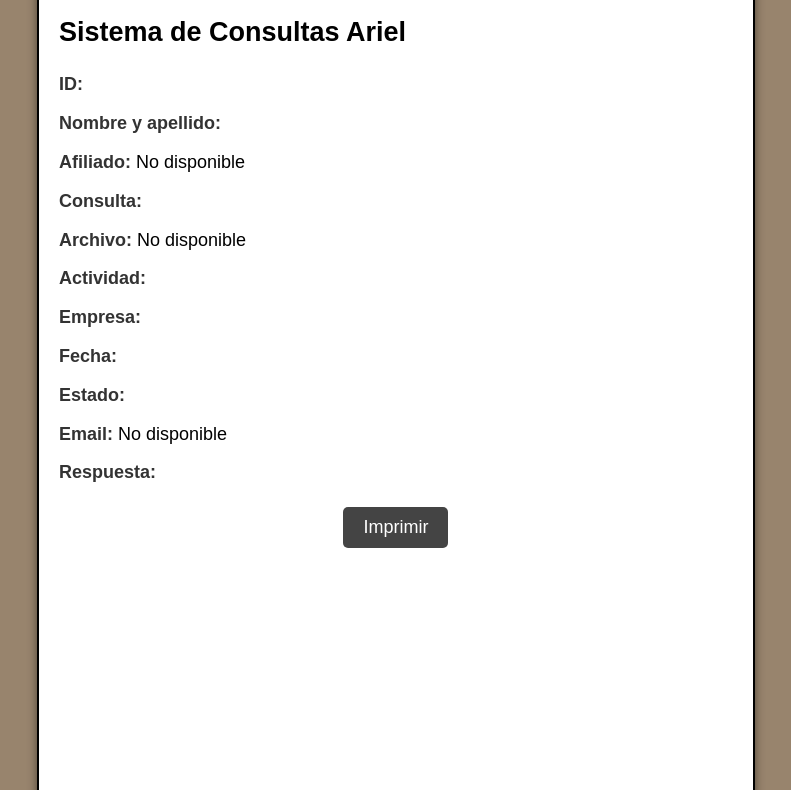
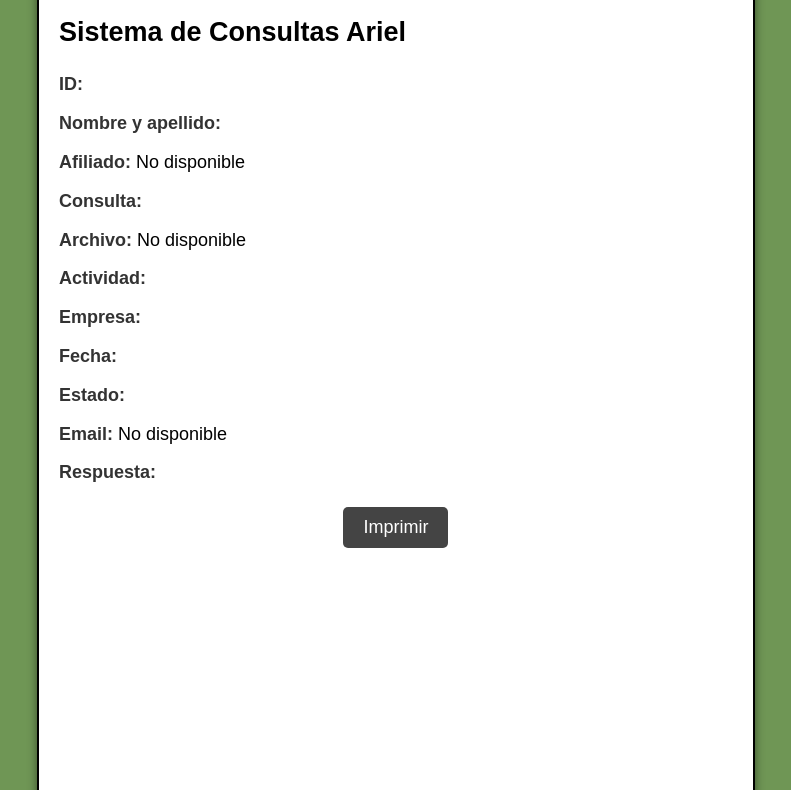
Before and after one commit to Arieldiaz-sec-grem-mec/print, a plain HTML site: page index.html in a window 1280 px wide. Shown: the part 144-934 px from the top of the page, without its empty margins (244-1035 px from the left). Drawn offline with Linux system fonts and the light colour scheme.

Commit message:
Update styles.css

```diff
--- a/styles.css
+++ b/styles.css
@@ -1,6 +1,6 @@
 body {
     font-family: Arial, sans-serif;
-    background-color: #97836cfc;
+    background-color: #6e9553fc;
     color: #fff;
     margin: 0;
     padding: 0;
```
